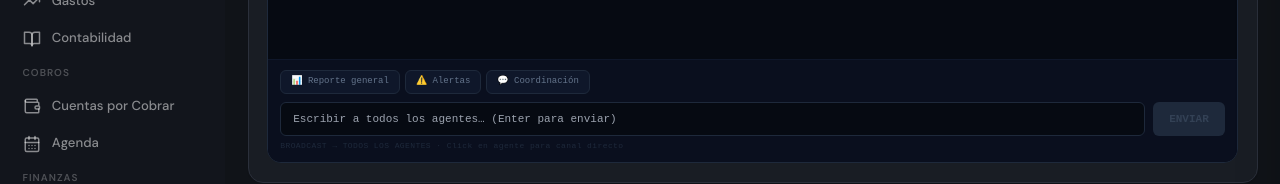
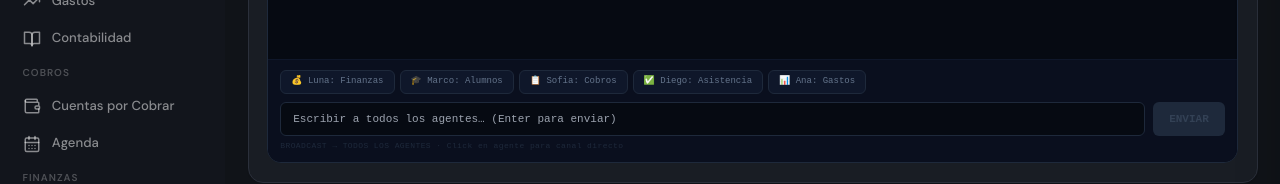
Before and after one commit to Luiscan007/sistema-financiero-atempo, a Next.js app: page /estudio in a window 1280 px wide. Shown: the part 485-669 px from the top of the page. Built offline with nearby package versions, Linux system fonts and the light colour scheme; no server answers; the database is empty.

Commit message:
Add files via upload

```diff
--- a/components/pixel/PixelOffice.jsx
+++ b/components/pixel/PixelOffice.jsx
@@ -472,10 +472,16 @@ export default function PixelOffice({
     setMessages(prev=>[...prev, { from:"jefe", text, ts:new Date(), type:"jefe" }]);
     setInput("");
 
-    // Construir estado de otros agentes para contexto compartido
-    const agentsToRespond = targetAgentId
-      ? AGENT_INFO.filter(a=>a.id===targetAgentId)
-      : AGENT_INFO; // todos responden si no hay target
+    // Si no hay agente seleccionado, responde solo 1 agente relevante (evita rate limit)
+    let agentsToRespond;
+    if (targetAgentId) {
+      agentsToRespond = AGENT_INFO.filter(a=>a.id===targetAgentId);
+    } else {
+      // Elegir el agente más relevante según alertas activas, o uno aleatorio
+      const conAlerta = AGENT_INFO.filter(a => getAgentAlert(a.id, studioData));
+      const pool = conAlerta.length > 0 ? conAlerta : AGENT_INFO;
+      agentsToRespond = [pool[Math.floor(Math.random() * pool.length)]];
+    }
 
     for (const agent of agentsToRespond) {
       setLoadingAgent(agent.id);
@@ -671,11 +677,13 @@ export default function PixelOffice({
           {/* Botones rápidos */}
           <div style={{display:"flex",gap:"5px",marginBottom:"8px",flexWrap:"wrap"}}>
             {[
-              {label:"📊 Reporte general", msg:"Dame un reporte rápido del estado del estudio hoy."},
-              {label:"⚠️ Alertas", msg:"¿Qué alertas o problemas activos hay que deba atender?"},
-              {label:"💬 Coordinación", msg:"Coordínense entre ustedes y dígame qué acciones tomar hoy."},
+              {label:"💰 Luna: Finanzas", msg:"Dame un reporte de ventas y finanzas de hoy.", agente:"fin"},
+              {label:"🎓 Marco: Alumnos", msg:"¿Cómo está el estado de los alumnos hoy?", agente:"alm"},
+              {label:"📋 Sofia: Cobros", msg:"¿Hay cuentas vencidas o pendientes urgentes?", agente:"cob"},
+              {label:"✅ Diego: Asistencia", msg:"¿Cuántos alumnos están presentes hoy?", agente:"asi"},
+              {label:"📊 Ana: Gastos", msg:"¿Cómo van los gastos del mes?", agente:"gas"},
             ].map(q=>(
-              <button key={q.label} onClick={()=>sendMessage(q.msg, selected)}
+              <button key={q.label} onClick={()=>sendMessage(q.msg, q.agente)}
                 style={{fontSize:"9px",padding:"4px 10px",borderRadius:"6px",
                   background:"#0F172A",border:"1px solid #1E293B",color:"#64748B",
                   cursor:"pointer",transition:"all 0.1s",whiteSpace:"nowrap"}}
```
